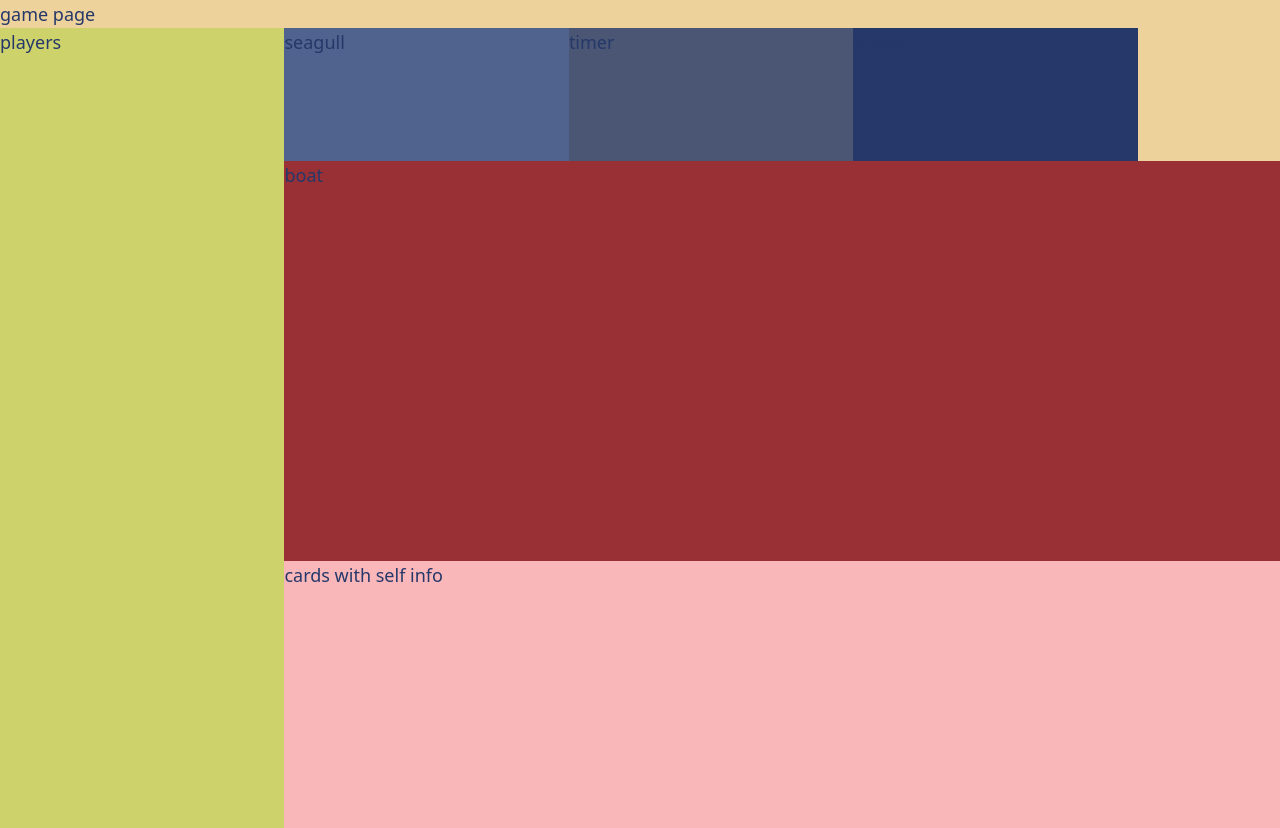
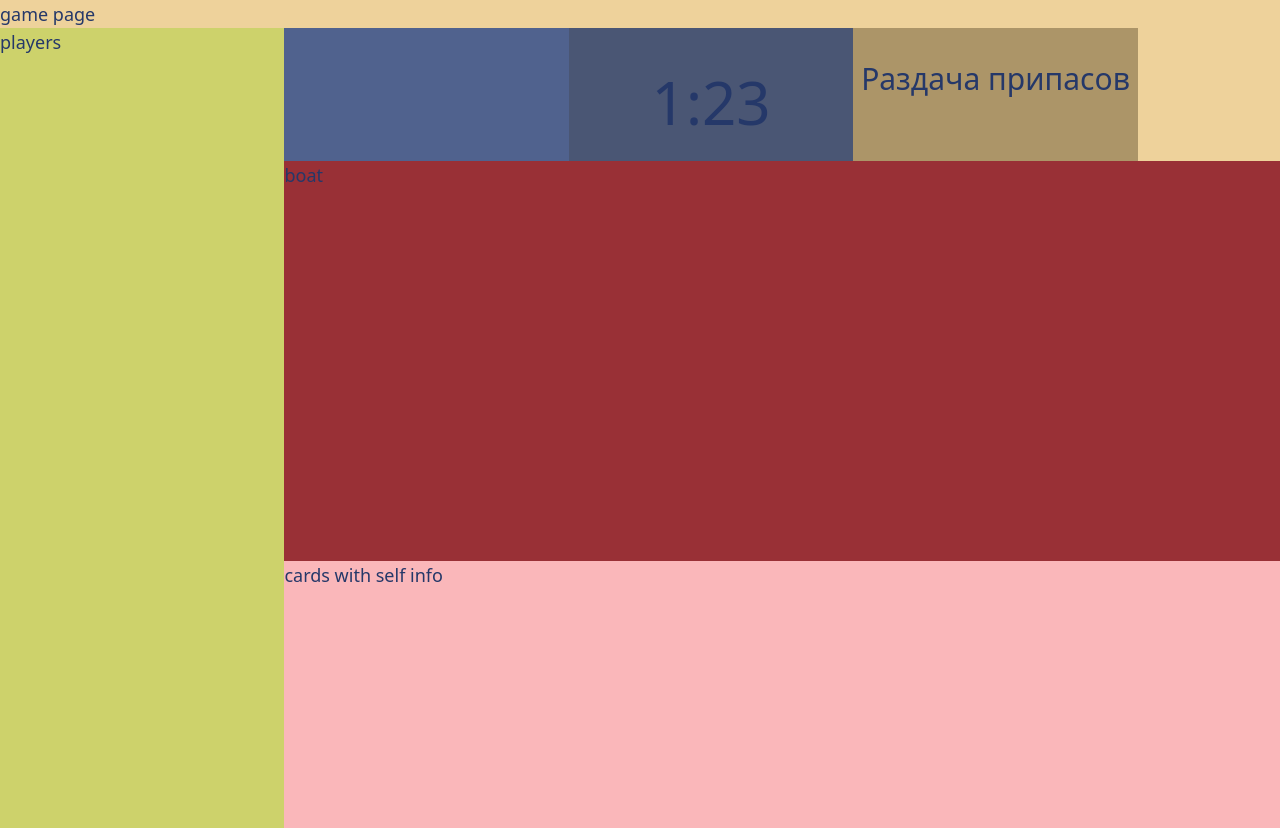
Before and after one commit to LifeBoat-TableGame/API, a Vue app in the folder client/: page /game in a window 1280 px wide. Built offline with nearby package versions, Linux system fonts and the light colour scheme; no server answers.

Commit message:
timer and phase display

```diff
--- /dev/null
+++ b/client/src/components/Timer.vue
@@ -0,0 +1,26 @@
+<template>
+    <h1>{{ timeBoard }}</h1>
+</template>
+
+<script lang="ts" setup>
+import { computed, PropType } from 'vue';
+
+const props = defineProps({
+    time: {
+        type: Object as PropType<Date> | null,
+        required: true
+    }
+});
+
+const timeBoard = computed(() => {
+    if(props.time)
+        return `${Math.ceil(props.time.getSeconds() / 60)}:${props.time.getSeconds() % 60}`;
+    else return "--:--";
+});
+</script>
+
+<style scoped>
+h1 {
+    @apply text-6xl relative top-1/3 text-center
+}
+</style>
--- a/client/views/GamePage.vue
+++ b/client/views/GamePage.vue
@@ -2,9 +2,19 @@
     <div>game page</div>
     <div class="game-grid">
       <div class="players-field bg-olive-400">players</div>
-      <div class="seagull-field bg-main-blue">seagull</div>
-      <div class="timer-field bg-dark-blue">timer</div>
-      <div class="phase-field bg-deep-blue">phase</div>
+      <div class="seagull-field bg-main-blue">
+        <div class="flex">
+
+        </div>
+      </div>
+      <div class="timer-field bg-dark-blue">
+        <Timer :time="new Date()" />
+      </div>
+      <div class="phase-field bg-grey-bg">
+        <p class="phase">
+          {{ phase }}
+        </p>
+      </div>
       <div class="self-field bg-light-red">cards with self info</div>
       <div class="boat-field bg-deep-red"> boat</div>
     </div>
@@ -13,9 +23,13 @@
 <script setup lang="ts">
 import { useMainStore } from '../src/stores/main';
 import router from '../src/router';
+import Timer from '../src/components/Timer.vue';
+import { ref } from 'vue';
 
 const name = 'GameTemp';
+const phase = ref("Раздача припасов");
 const components = {
+  Timer
 };
 const mainStore = useMainStore();
 
@@ -52,4 +66,8 @@ if (mainStore.activeRoomId == 0) {
 .timer-field {
   @apply col-start-5 col-span-2 row-start-1 row-span-1;
 }
+
+.phase {
+  @apply text-3xl text-center m-auto top-1/4 relative;
+}
 </style>
```
